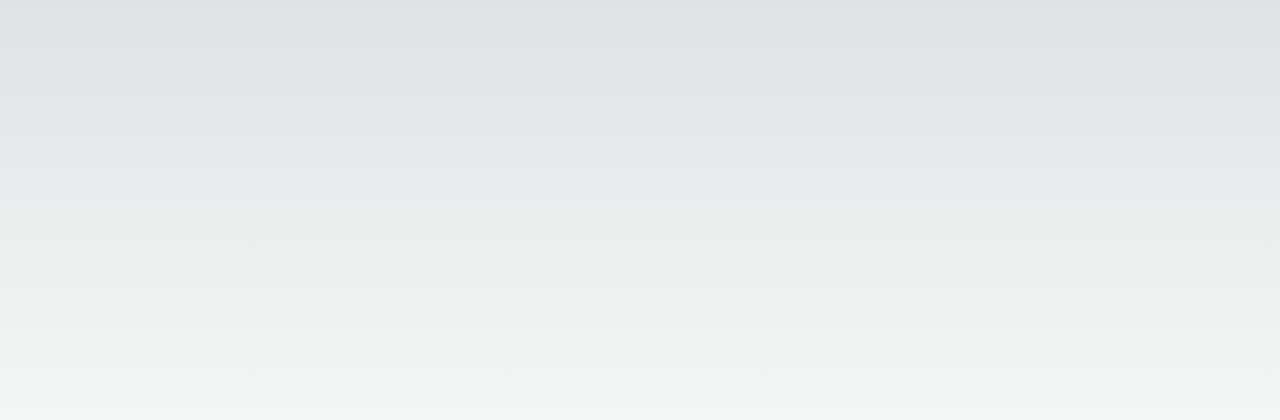
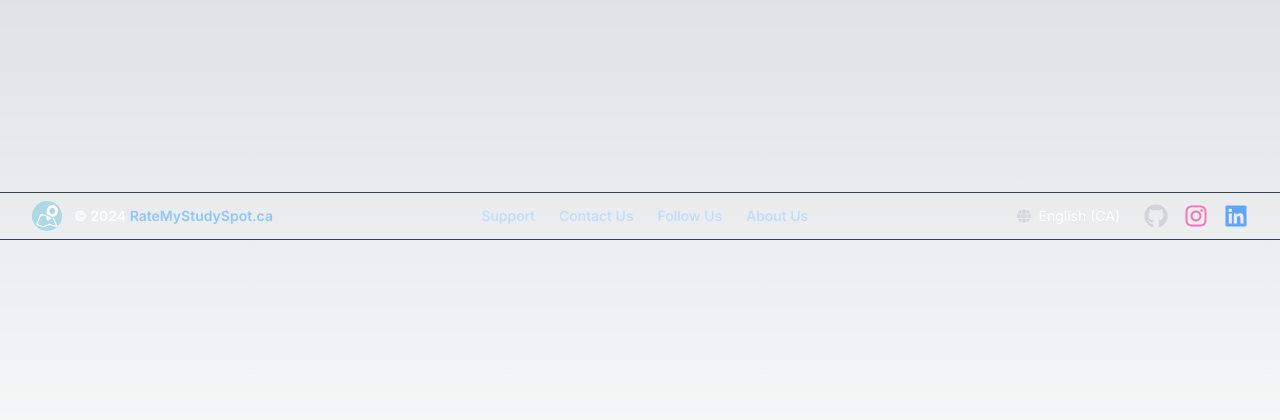
Before and after one commit to ratemystudyspot/website, a Next.js app: page / in a window 1280 px wide. Shown: the part 184-604 px from the top of the page. Built offline with nearby package versions, Linux system fonts and the light colour scheme.

Commit message:
new footer implemented, working on color prop

```diff
--- a/src/app/page.tsx
+++ b/src/app/page.tsx
@@ -1,7 +1,16 @@
 // import Login from "@/src/components/login/Login";
+import Footer from "../components/footer_test/Footer";
 
 export default function Home() {
+  const rateMyStudySpot = {
+    instagram: "https://www.instagram.com/your_instagram",
+    discord: "https://discord.gg/your_discord",
+    github: "https://github.com/your_github",
+    logo: "/logo192.png",
+  };
   return (
-    <main className="relative flex min-h-screen items-center justify-center overflow-x-hidden"></main>
+    <main className="relative flex min-h-screen items-center justify-center overflow-x-hidden">
+      <Footer RateMyStudySpot={rateMyStudySpot} />
+    </main>
   );
 }
--- /dev/null
+++ b/src/components/footer/Footer.tsx
@@ -0,0 +1,91 @@
+import Image from "next/image";
+import Link from "next/link";
+import { FaGithub, FaGlobe, FaInstagram, FaLinkedin } from "react-icons/fa";
+
+import "./footer.css";
+
+interface FooterProps {
+  RateMyStudySpot: {
+    instagram: string;
+    discord: string;
+    github: string;
+    logo: string;
+  };
+}
+
+export default function Footer({ RateMyStudySpot }: FooterProps) {
+  return (
+    <footer className="w-full bg-white pb-4 pt-4">
+      {/* Logo and Navigation Links */}
+      <div className="container mx-auto mb-4 px-4 text-black">
+        <div className="flex flex-col items-center">
+          <div className="mb-2 flex space-x-4">
+            <Link href="#" className="custom-underline text-md font-sans">
+              Support /
+            </Link>
+            <Link href="#" className="custom-underline text-md font-sans">
+              Contact Us /
+            </Link>
+            <Link href="#" className="custom-underline text-md font-sans">
+              Follow Us /
+            </Link>
+            <Link href="#" className="custom-underline text-md font-sans">
+              About Us
+            </Link>
+          </div>
+          <hr className="border-y-1 mx-4 my-2 w-full rounded-md border-black" />
+        </div>
+      </div>
+
+      {/* Bottom Section with Icons and Text */}
+      <div className="bottom-section container mx-auto px-4 text-black">
+        <div className="flex flex-col items-center justify-between md:flex-row">
+          {/* Centered Content */}
+          <div className="mb-4 flex items-center space-x-2 text-center md:mb-0 md:text-left">
+            <Link href="#">
+              <Image
+                src="/logo192.png" // Ensure the path is correct relative to the public directory
+                alt="RateMyStudySpot Logo"
+                width={40} // Adjust width as needed
+                height={40} // Adjust height as needed
+                className="cursor-pointer rounded-full" // Make logo rounded and add pointer cursor
+              />
+            </Link>
+            <p className="typing-animation text-md font-sans">
+              &copy; 2024 RateMyStudySpot.ca
+            </p>
+          </div>
+
+          {/* Right Side */}
+          <div className="flex flex-col items-center space-y-2 md:flex-row md:space-x-4 md:space-y-0">
+            <div className="flex items-center space-x-2">
+              <FaGlobe className="text-xs text-gray-600 md:text-sm" />
+              <span className="text-md md:text-md font-sans">English (CA)</span>
+            </div>
+
+            <div className="flex items-center space-x-4">
+              <a
+                href={RateMyStudySpot.github}
+                className="flex items-center space-x-1 text-gray-600 hover:underline"
+              >
+                <FaGithub className="text-lg md:text-lg" />
+              </a>
+              <a
+                href={RateMyStudySpot.instagram}
+                className="flex items-center space-x-1 text-red-500 hover:underline"
+              >
+                <FaInstagram className="text-lg md:text-lg" />
+              </a>
+              <a
+                href="#"
+                className="flex items-center space-x-1 text-blue-500 hover:underline"
+              >
+                <FaLinkedin className="text-lg md:text-lg" />
+              </a>
+            </div>
+          </div>
+        </div>
+      </div>
+    </footer>
+  );
+}
--- /dev/null
+++ b/src/components/footer_test/Footer.tsx
@@ -0,0 +1,99 @@
+import Image from "next/image";
+import Link from "next/link";
+import { FaGithub, FaGlobe, FaInstagram, FaLinkedin } from "react-icons/fa";
+
+interface FooterProps {
+  RateMyStudySpot: {
+    instagram: string;
+    discord: string;
+    github: string;
+    logo: string;
+  };
+}
+
+export default function Footer({ RateMyStudySpot }: FooterProps) {
+  return (
+    <footer className="w-full border-b border-t border-gray-700 p-2 text-white">
+      <div className="container mx-auto px-6">
+        <div className="flex flex-col items-center md:flex-row md:justify-between">
+          {/* Centered Content */}
+          <div className="mb-4 flex items-center space-x-3 text-center md:mb-0 md:text-left">
+            <Link href="#">
+              <Image
+                src="/logo192.png"
+                alt="RateMyStudySpot Logo"
+                width={30}
+                height={30}
+                className="transform cursor-pointer rounded-full transition-transform hover:scale-110"
+              />
+            </Link>
+            <p className="text-sm font-semibold">
+              &copy; 2024{" "}
+              <span className="text-blue-300">RateMyStudySpot.ca</span>
+            </p>
+          </div>
+
+          {/* Links Section */}
+          <div className="mb-4 flex flex-wrap justify-center space-x-6 text-sm font-medium md:mb-0">
+            <Link
+              href="#"
+              className="text-blue-200 transition-colors duration-300 hover:text-blue-400"
+            >
+              Support
+            </Link>
+            <Link
+              href="#"
+              className="text-blue-200 transition-colors duration-300 hover:text-blue-400"
+            >
+              Contact Us
+            </Link>
+            <Link
+              href="#"
+              className="text-blue-200 transition-colors duration-300 hover:text-blue-400"
+            >
+              Follow Us
+            </Link>
+            <Link
+              href="#"
+              className="text-blue-200 transition-colors duration-300 hover:text-blue-400"
+            >
+              About Us
+            </Link>
+          </div>
+
+          {/* Right Side */}
+          <div className="flex flex-col items-center space-y-3 md:flex-row md:space-x-6 md:space-y-0">
+            <div className="flex items-center space-x-2 text-sm">
+              <FaGlobe className="text-gray-300 transition-colors duration-300 hover:text-gray-100" />
+              <span>English (CA)</span>
+            </div>
+
+            <div className="flex space-x-4">
+              <a
+                href={RateMyStudySpot.github}
+                className="text-gray-300 transition-colors duration-300 hover:text-gray-100"
+                aria-label="GitHub"
+              >
+                <FaGithub className="text-2xl transition-transform duration-300 hover:scale-110" />
+              </a>
+              <a
+                href={RateMyStudySpot.instagram}
+                className="text-pink-400 transition-colors duration-300 hover:text-pink-300"
+                aria-label="Instagram"
+              >
+                <FaInstagram className="text-2xl transition-transform duration-300 hover:scale-110" />
+              </a>
+              <a
+                href="#"
+                className="text-blue-400 transition-colors duration-300 hover:text-blue-300"
+                aria-label="LinkedIn"
+              >
+                <FaLinkedin className="text-2xl transition-transform duration-300 hover:scale-110" />
+              </a>
+            </div>
+          </div>
+        </div>
+      </div>
+    </footer>
+  );
+}
```
Also changed, not shown: public/logo192.png (added), public/logo512.png (added), src/components/footer/footer.css (added), src/components/footer_test/Footer.css (added).
